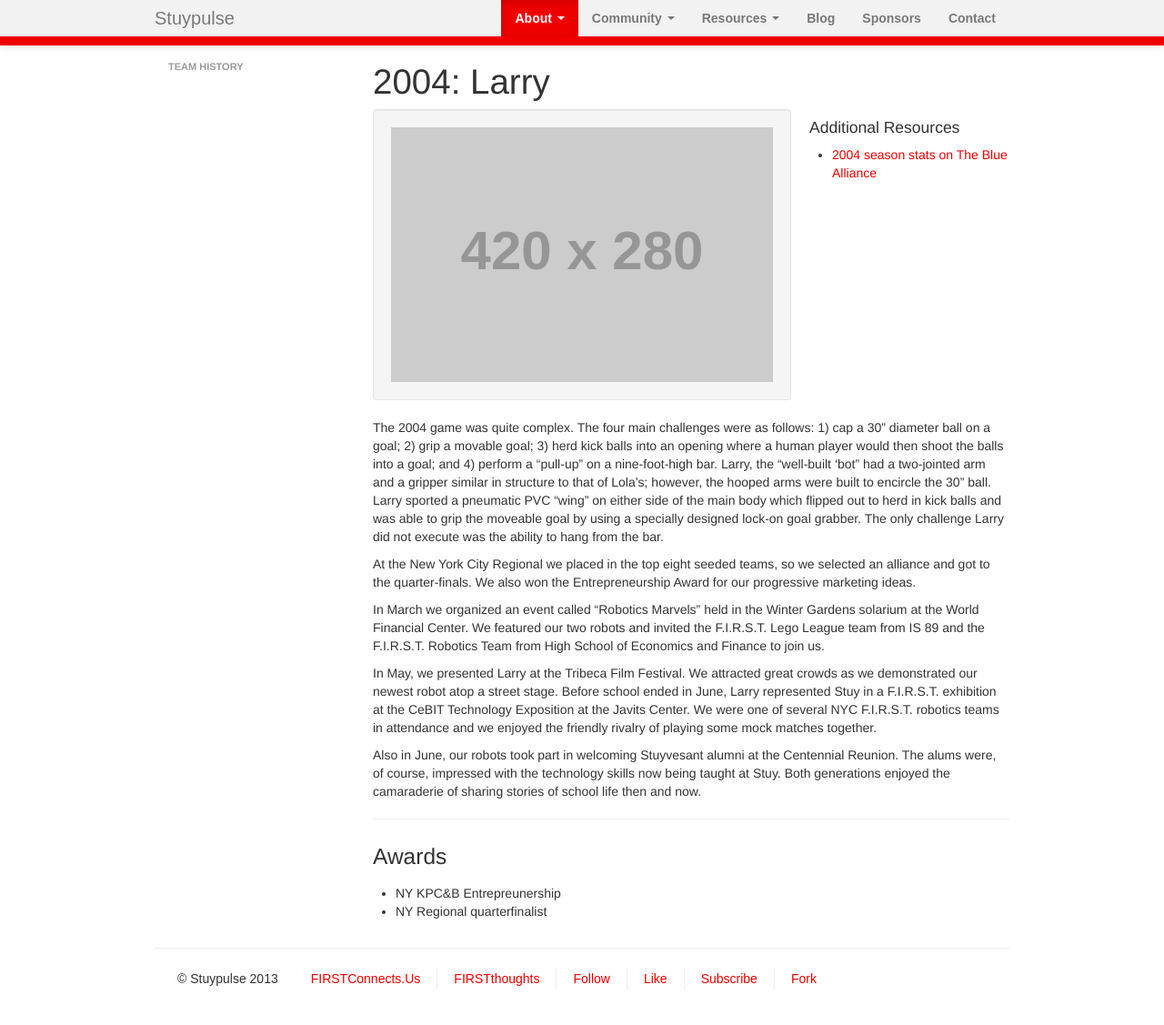
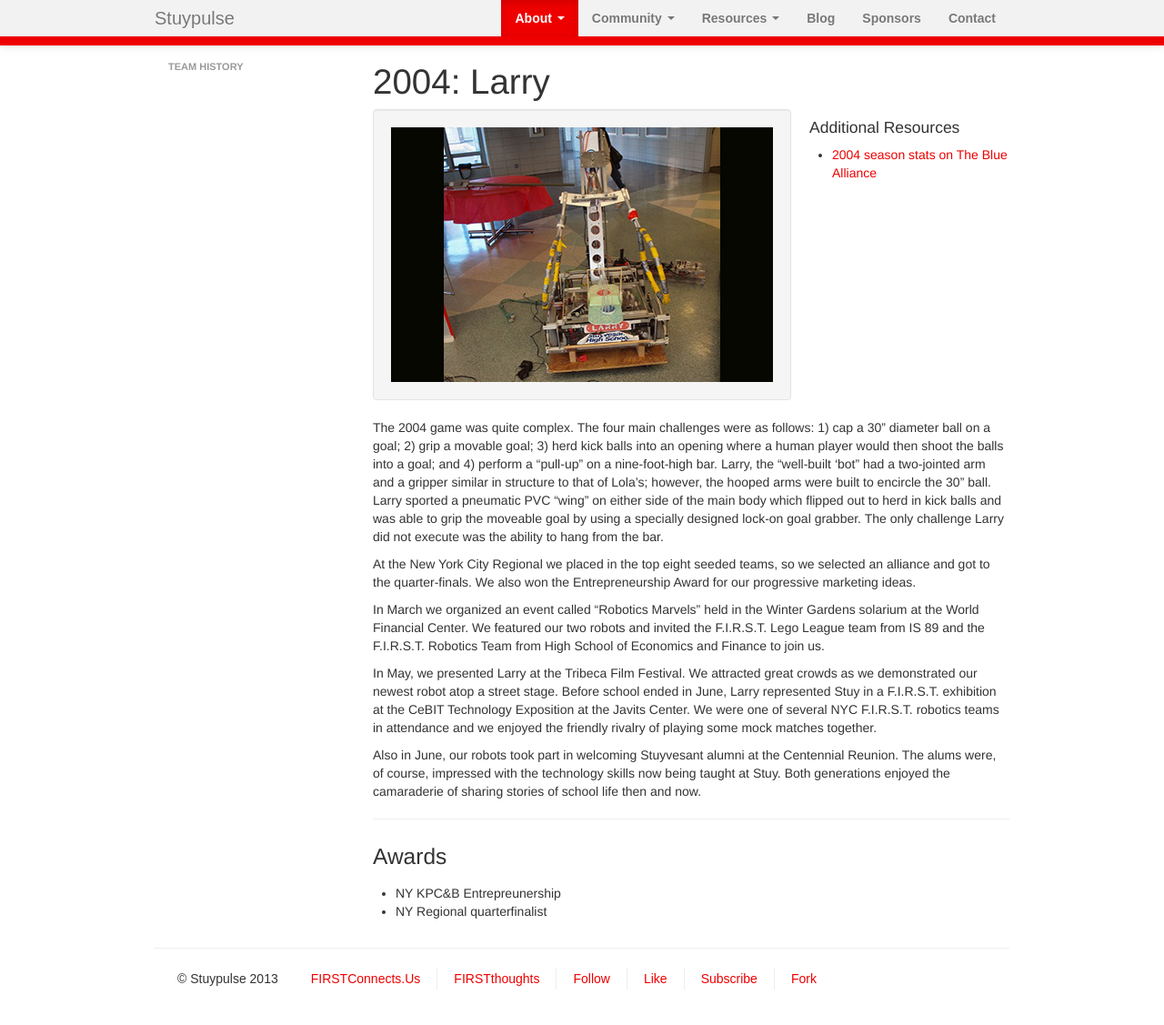
Before and after one commit to StuyPulse/team694.github.io, a Jekyll site: the page built from about/history/2004/index.md, in a window 1280 px wide and 1128 px high. Shown: the whole window at 91% size. Built offline with Jekyll 4.4.1, drawn with Linux system fonts in a browser that asks for light colours; nearby versions of some CDN libraries.

Commit message:
Add photo of Larry. #tempppp Finally closes #7.

```diff
--- a/about/history/2004/index.md
+++ b/about/history/2004/index.md
@@ -2,7 +2,7 @@
 layout: history
 title: Larry
 year: 2004
-photo: http://placehold.it/420x280
+photo: /img/history/larry.jpg
 awards:
     - NY KPC&B Entrepreunership
     - NY Regional quarterfinalist
```
Also changed, not shown: img/history/larry.jpg (added).
